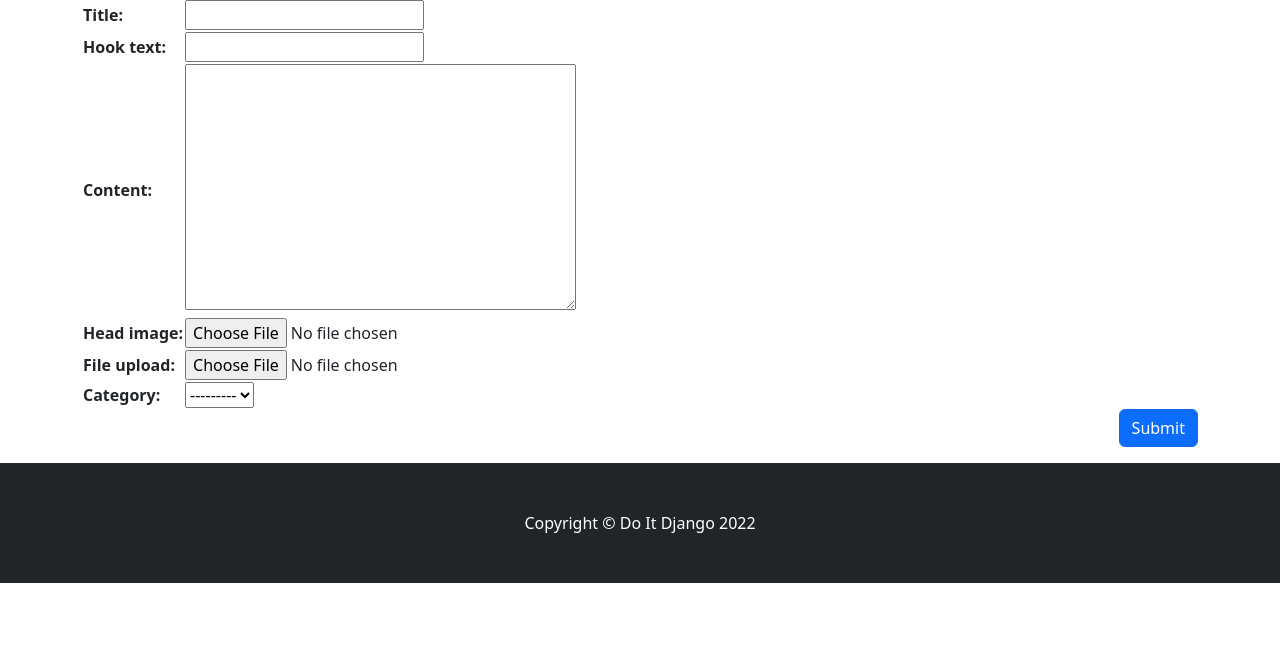
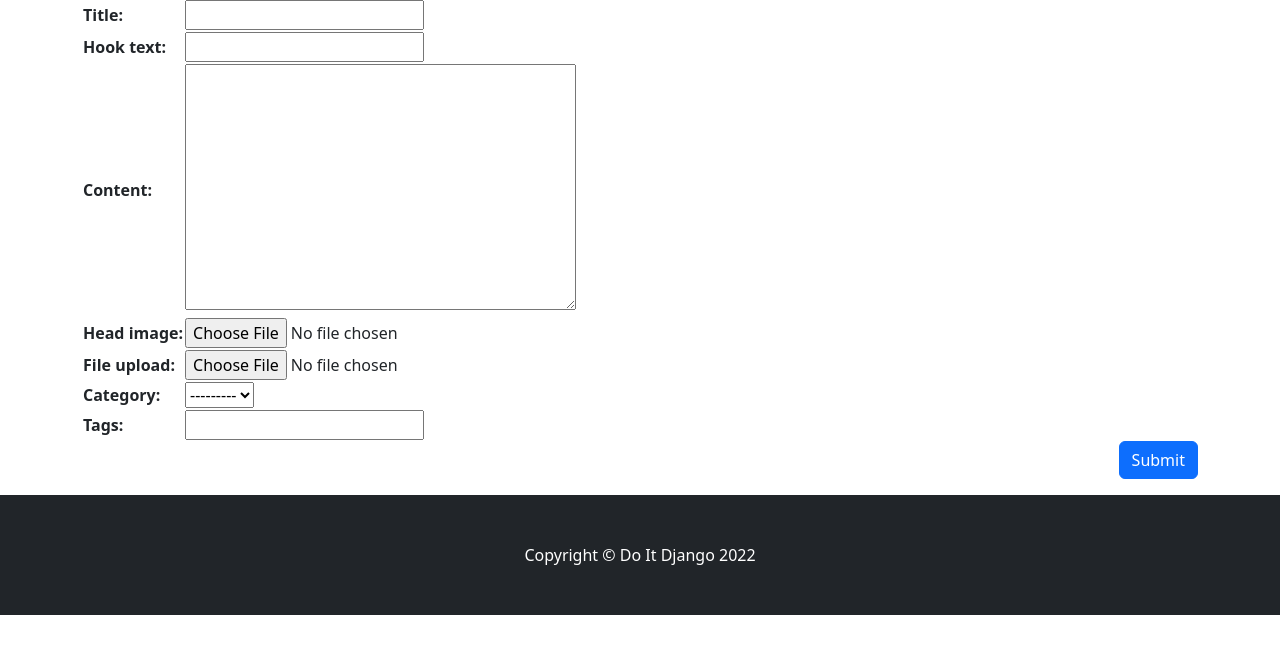
Before and after one commit to qimsh7/do_it_django, a Django app: page /blog/create_post/ in a window 1280 px wide. Shown: the part 154-800 px from the top of the page. Run offline with Django 4.2, Linux system fonts and the light colour scheme; the visitor is signed in with stand-in values (Sample User, id 1); data that the repository does not hold is empty; some libraries are stand-ins or nearby versions.

Commit message:
set Tag by texting Creating Post

```diff
--- a/blog/templates/blog/post_detail.html
+++ b/blog/templates/blog/post_detail.html
@@ -42,7 +42,7 @@
             {% if post.tags.exists %}
                 <i class="fas fa-tags"></i>
                 {% for tag in post.tags.all %}
-                    <a href="{{ tag.get_absolute_url }}"><span class="badge bg-pill bg-light">{{ tag }}</span></a>
+                    <a href="{{ tag.get_absolute_url }}"><span class="badge bg-pill text-bg-light">{{ tag }}</span></a>
                 {% endfor %}
                 <br/><br/>
             {% endif %}
--- a/blog/templates/blog/post_form.html
+++ b/blog/templates/blog/post_form.html
@@ -8,6 +8,10 @@
 	<form method="post" enctype="multipart/form-data">{% csrf_token %}
 		<table>
 			{{ form }}
+			<tr>
+				<th><label for="id_tags_str">Tags:</label></th>
+				<td><input type="text" name="tags_str" id="id_tags_str"></td>
+			</tr>
 		</table>
 		<button type="submit" class="btn btn-primary float-end">Submit</button>
 	</form>
--- a/blog/views.py
+++ b/blog/views.py
@@ -2,6 +2,7 @@ from django.shortcuts import render
 from django.views.generic import ListView, DetailView, CreateView, UpdateView
 from django.contrib.auth.mixins import LoginRequiredMixin, UserPassesTestMixin
 from django.core.exceptions import PermissionDenied
+from django.utils.text import slugify
 from .models import Post, Category, Tag
 
 class PostList(ListView):
@@ -70,7 +71,25 @@ class PostCreate(LoginRequiredMixin, UserPassesTestMixin, CreateView):
         current_user = self.request.user
         if current_user.is_authenticated and (current_user.is_staff or current_user.is_superuser):
             form.instance.author = current_user
-            return super(PostCreate, self).form_valid(form)
+            response = super(PostCreate, self).form_valid(form)
+
+            tags_str = self.request.POST.get('tags_str')
+            if tags_str:
+                tags_str = tags_str.strip()
+
+                tags_str = tags_str.replace(',', ';')
+                tags_list = tags_str.split(';')
+
+                for t in tags_list:
+                    t = t.strip()
+                    tag, is_tag_created = Tag.objects.get_or_create(name=t)
+                    if is_tag_created:
+                        tag.slug = slugify(t, allow_unicode=True)
+                        tag.save()
+                    self.object.tags.add(tag)
+
+            return response
+
         else:
             return redirect('/blog/')
 
```
Also changed, not shown: blog/tests.py (+10 -0 lines).
